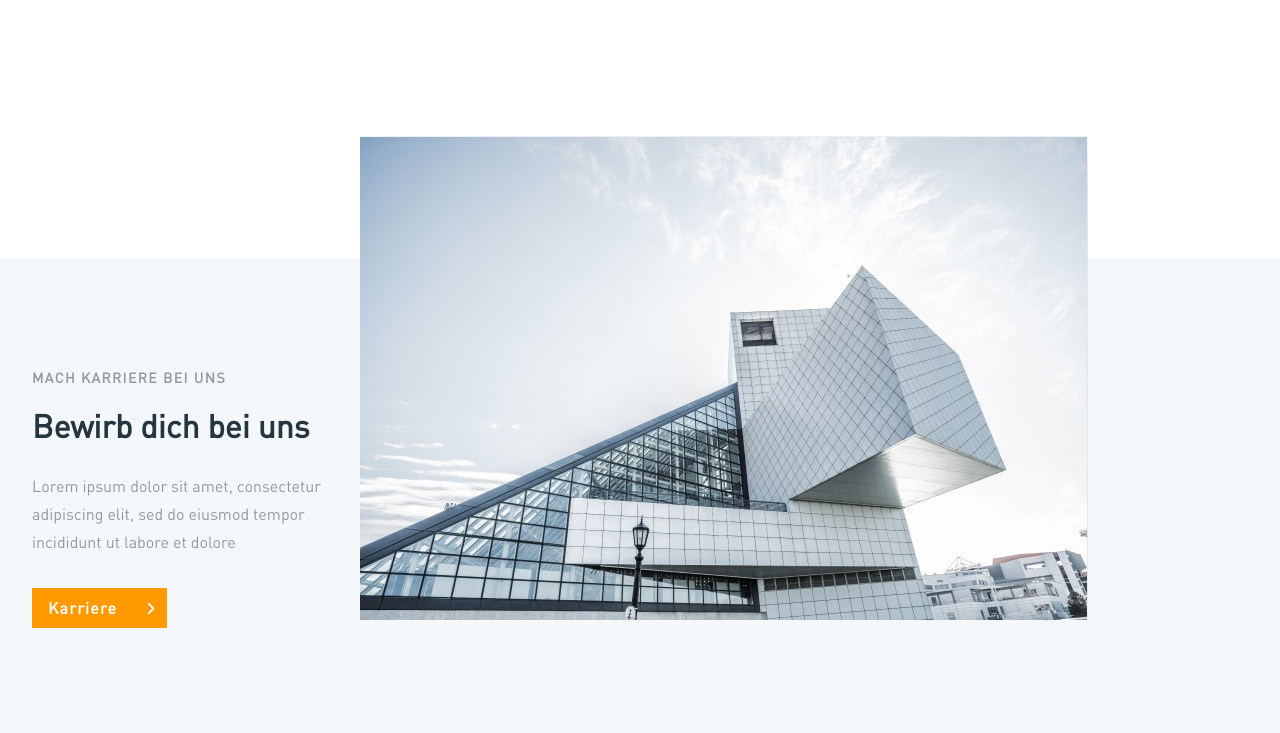
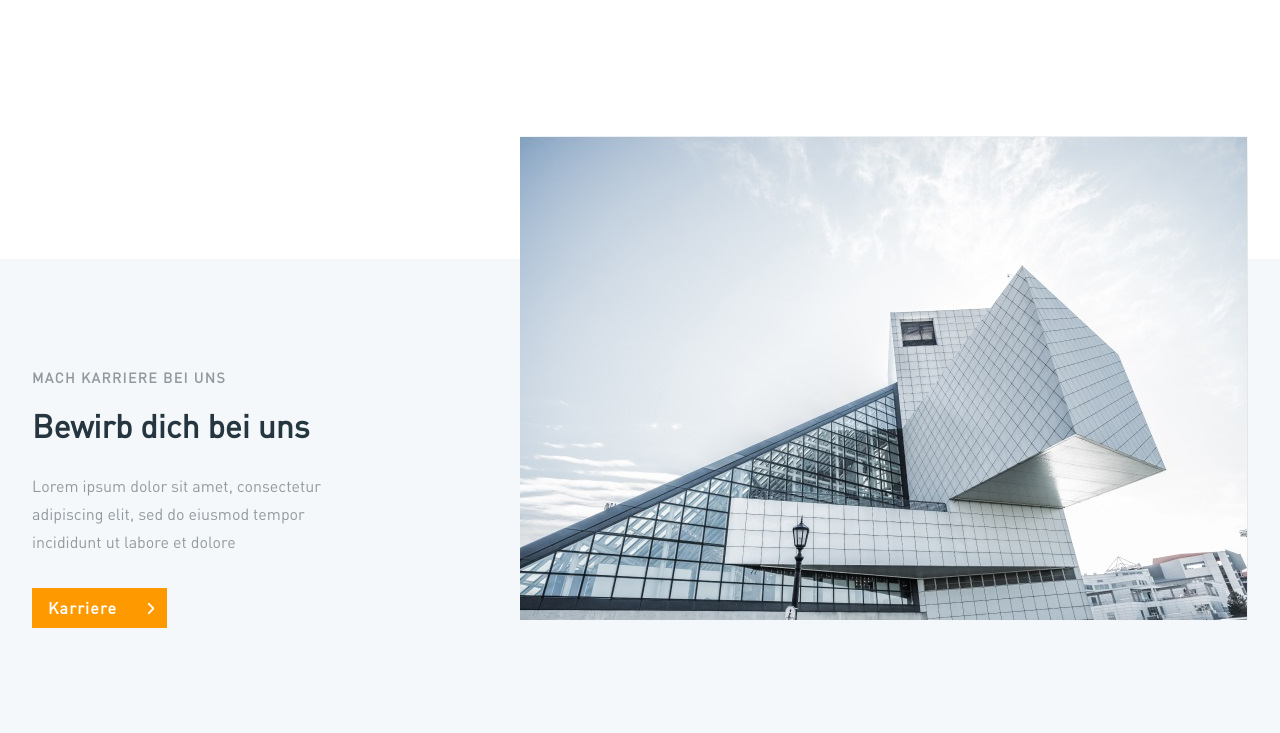
Before and after one commit to Alehnovich-Vladimir/Weiss, a plain HTML site: page index.html in a window 1280 px wide. Shown: the part 3380-4113 px from the top of the page. Drawn offline with Linux system fonts and the light colour scheme.

Commit message:
fixed bug in contacts

```diff
--- a/src/scss/components/_contacts.scss
+++ b/src/scss/components/_contacts.scss
@@ -63,7 +63,6 @@
 
 .contacts__image {
   display: flex;
-  flex: 1 0 320px;
   max-width: 100%;
   margin-top: -123px;
   margin-bottom: 116px;
```
Also changed, not shown: src/styles/css/main.min.css, 1 other file.
